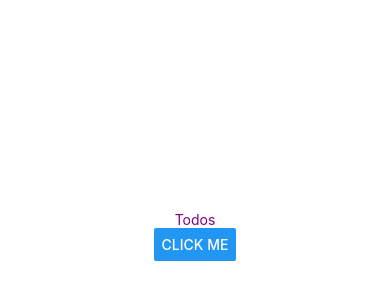
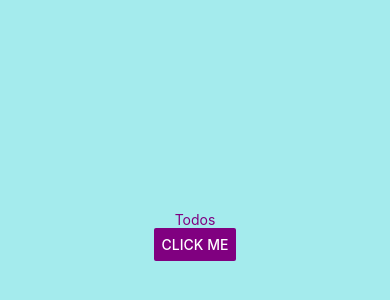
Before and after one commit to neurothrone/todos-rn, a React Native app: screen / in a window 390 px wide. Shown: the part 186-486 px from the top of the page. Built offline with nearby package versions, Linux system fonts and the light colour scheme.

Commit message:
refactor App component to use mainStyle and update button color

```diff
--- a/App.tsx
+++ b/App.tsx
@@ -1,5 +1,6 @@
 import { StatusBar } from 'expo-status-bar';
 import { Button, StyleSheet, Text, View } from 'react-native';
+import mainStyle from "./ui/styles/main-style";
 
 const App = () => {
   const handleClick = (value: number) => {
@@ -8,9 +9,13 @@ const App = () => {
 
   return (
     <>
-      <View style={styles.container}>
+      <View style={[mainStyle.container, styles.container]}>
         <Text style={styles.text}>Todos</Text>
-        <Button title="Click Me" onPress={() => handleClick(7)}/>
+        <Button
+          color="purple"
+          title="Click Me"
+          onPress={() => handleClick(7)}
+        />
       </View>
     </>
     // {<View style={styles.container}>}
@@ -23,7 +28,6 @@ const App = () => {
 const styles = StyleSheet.create({
   container: {
     flex: 1,
-    backgroundColor: "#fff",
     alignItems: "center",
     justifyContent: "center",
   },
--- /dev/null
+++ b/ui/styles/main-style.ts
@@ -0,0 +1,10 @@
+import { StyleSheet } from "react-native";
+
+const mainStyle = StyleSheet.create({
+  container: {
+    backgroundColor: "#a4ebed",
+  },
+  text: {},
+});
+
+export default mainStyle;
```
